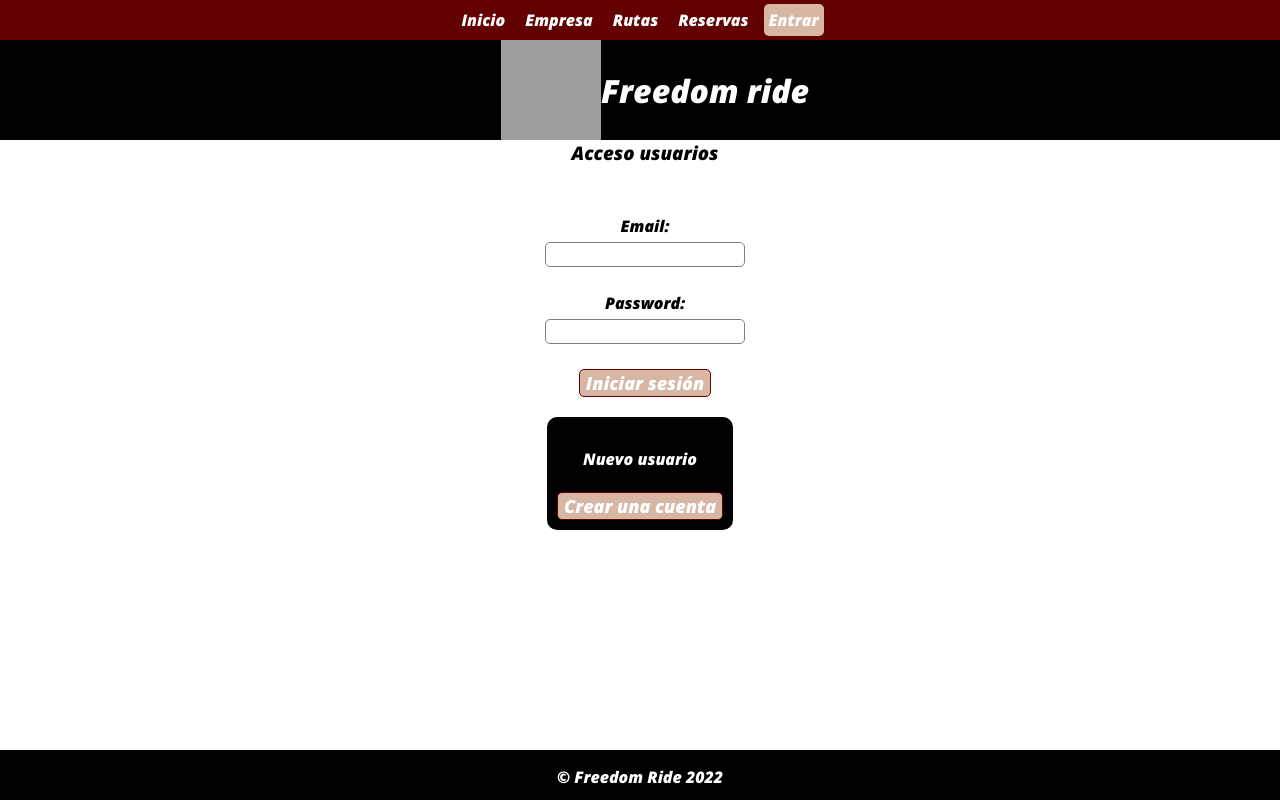
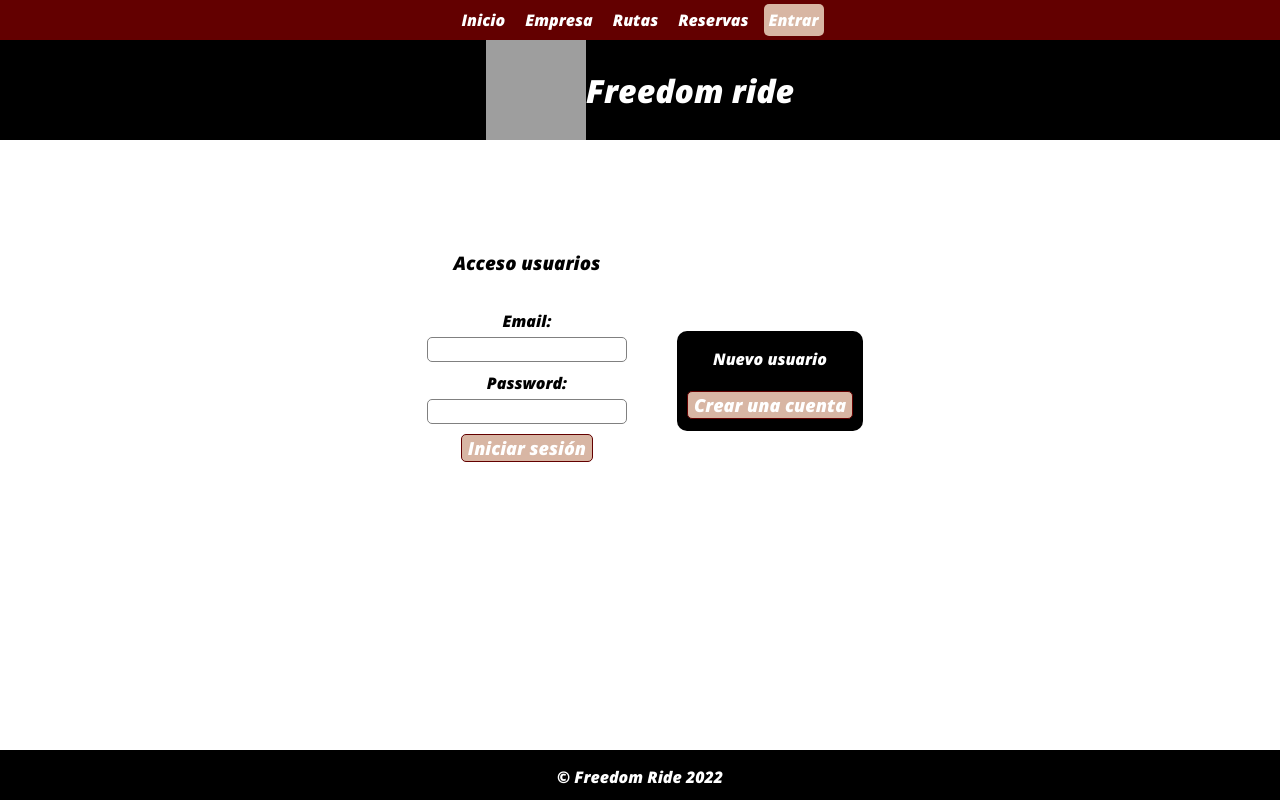
Before and after one commit to DaveSG1/project-client, a React (Create React App) app: page /login in a window 1280 px wide. Built offline with nearby package versions, Linux system fonts and the light colour scheme; grey boxes are pictures that could not be loaded.

Commit message:
ajustamos estilos de la pagina loginpage y registerpage

```diff
--- a/src/App.css
+++ b/src/App.css
@@ -305,8 +305,7 @@ button:hover {
   background-color: var(--black);
   color: white;
   margin: 0;
-  padding-left: 30px;
-  display: flex;
+    display: flex;
   align-items: center;
   justify-content: center;
 }
@@ -325,13 +324,13 @@ button:hover {
 
 .loginform h3,
 .registercomponent h3 {
-  margin-top: 0px;
+  margin-top: 50px;
   margin-left: 10px;
   text-align: center;
 }
 
 .loginform > form div {
-  margin-top: 25px;
+  margin-top: 10px;
   margin-left: 10px;
 }
 
@@ -356,7 +355,11 @@ button:hover {
 
   border-radius: 10px;
   padding: 10px;
-  margin-top: 20px;
+  margin-top: 30px;
+}
+
+.newaccount h4 {
+  margin-top: 5px;
 }
 
 .loginform form,
@@ -424,13 +427,10 @@ button:hover {
 
 
 
-/* Media query tablet */
+/* Media query tablet
 
 @media only screen and (min-width: 640px) {
 
-/*   .logincomponent {
-    flex-direction: row;
-  } */
 
   .navlinks {
     display: inline;
@@ -441,7 +441,7 @@ button:hover {
   }
 
 
-}
+} */
 
 
 /* Media query escritorio */
@@ -503,10 +503,34 @@ button:hover {
 
 }
 
-/* .BrowserCardStyle {
-  display: grid;
-  grid-template-columns: 1fr 1fr;
-} */
+
+/* Pagina Login: */
+
+.logincomponent,
+.registercomponent {
+  display: flex;
+  flex-direction: row;
+  justify-content: center;
+  align-items: center;
+  margin-top: 60px;
+}
+
+.newaccount {
+
+  display: flex;
+  flex-direction: column;
+  align-items: center;
+  justify-content: center;
+
+  background-color: var(--black);
+  color: white;
+
+  border-radius: 10px;
+  padding: 10px;
+  margin-top: 100px;
+  margin-left: 50px;
+  height: 100px;
+}
 
 
 /* Pagina Empresa: */
--- a/src/pages/RutasPage.js
+++ b/src/pages/RutasPage.js
@@ -20,7 +20,7 @@ export default function RutasPage() {
 
 
     return (
-        <div>
+        <div className="GridRutas" >
             {rutas.map(ruta => {
                 return (
                     <div className="BrowserCardStyle">
```
